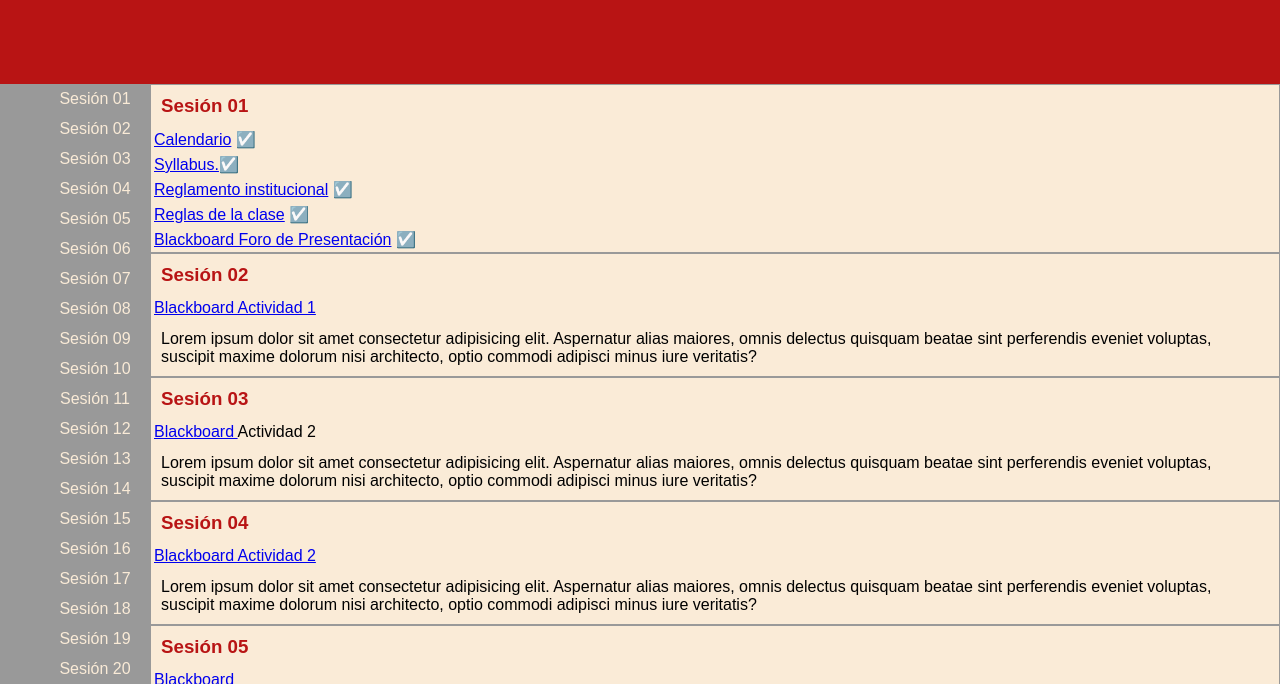
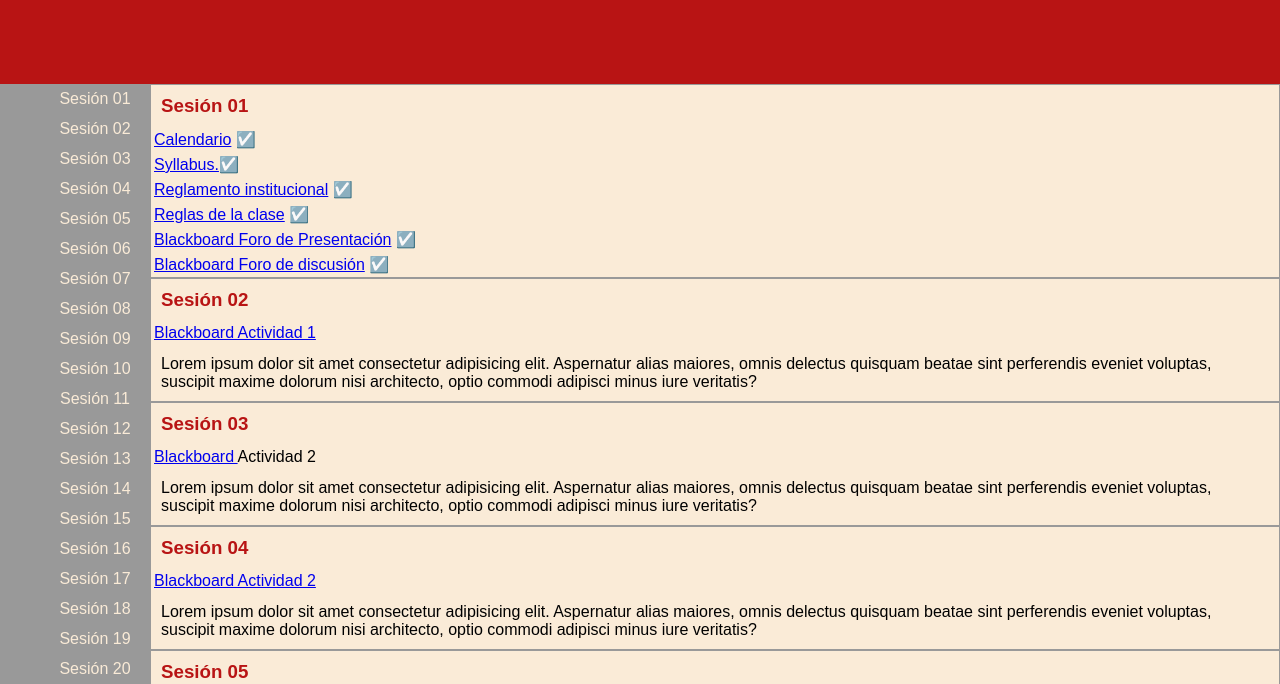
Before and after one commit to beztao01/efectos-visuales, a plain HTML site: page index.html in a window 1280 px wide. Shown: the part 116-800 px from the top of the page. Drawn offline with Linux system fonts and the light colour scheme.

Commit message:
add activity in sesion 01

```diff
--- a/index.html
+++ b/index.html
@@ -47,6 +47,7 @@
                         <li><a href="https://uvm.mx/storage/app/uploads/public/607/0fe/9b5/6070fe9b51884976085516.pdf" target="_blank" rel="noopener noreferrer">Reglamento institucional</a> ☑️</li>
                         <li><a href="#">Reglas de la clase</a> ☑️</li>
                         <li><a href="https://uvmonline.blackboard.com/webapps/login/" target="_blank" rel="noopener noreferrer">Blackboard Foro de Presentación</a> ☑️</li>
+                        <li><a href="https://uvmonline.blackboard.com/webapps/login/" target="_blank" rel="noopener noreferrer">Blackboard Foro de discusión</a> ☑️</li>
                     </ul>
 
                 </section>
```
